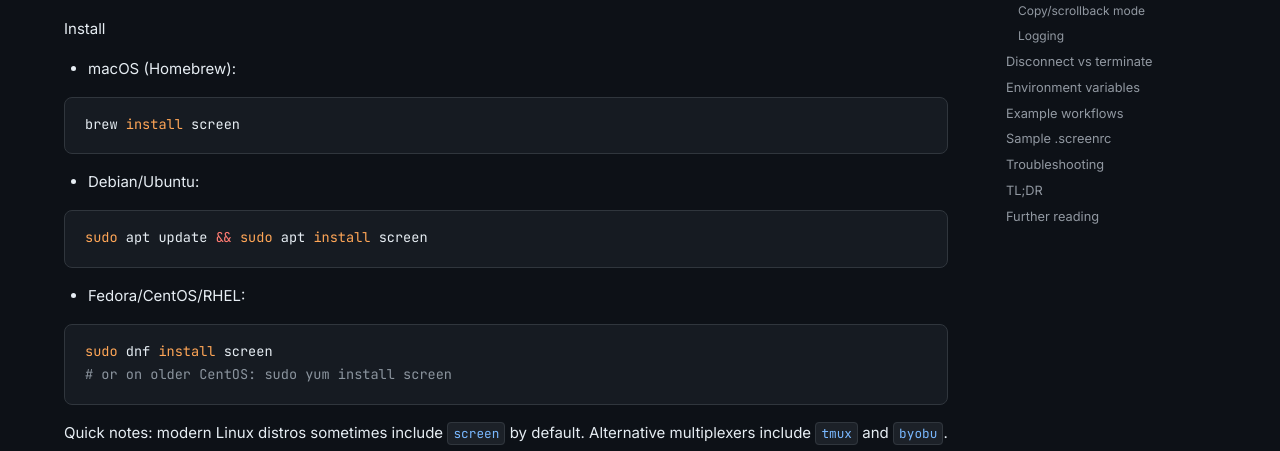
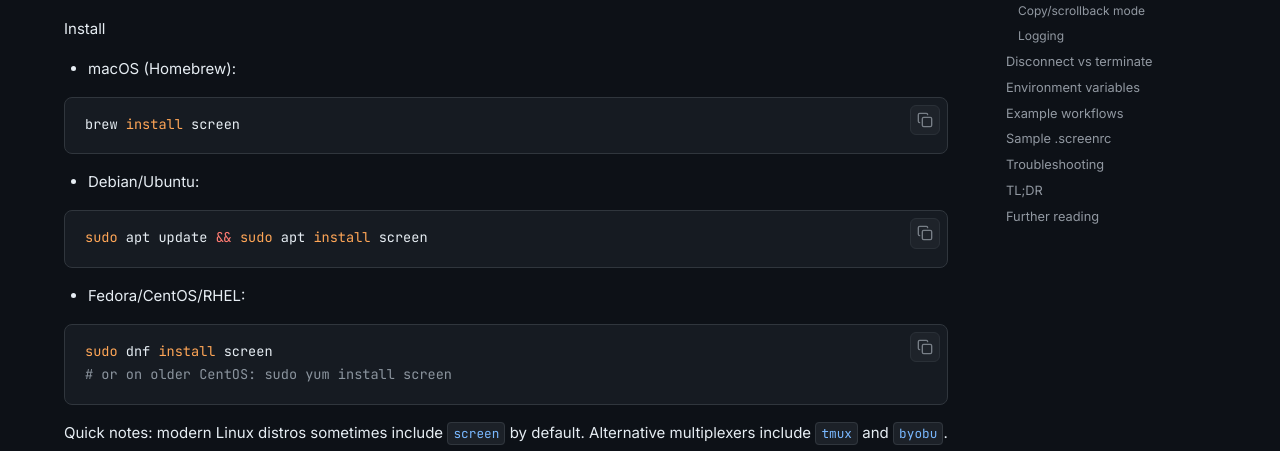
Before and after one commit to ashababnoor/cheatsheets, a Jekyll site: the page built from _cheatsheets/screen-command.md, in a window 1280 px wide. Shown: the part 328-779 px from the top of the page. Built offline with Jekyll 4.4.1, drawn with Linux system fonts in a browser that asks for light colours.

Commit message:
feat: add copy buttons and line numbers to code blocks
- Copy button in the top-right of every code block except Mermaid
  diagrams: shown on hover/focus, always visible on touch, copies the
  code only and confirms with a checkmark
- Line numbers on programming-language blocks (python, js, css, sql,
  html, bash) with 6+ non-empty lines, in a sticky gutter that stays in
  place when wide blocks scroll sideways
- Scope block styles to div.highlighter-rouge, since Jekyll also puts
  that class on inline code

Co-Authored-By: Claude Sonnet 5.5 <noreply@anthropic.com>

```diff
--- a/_layouts/default.html
+++ b/_layouts/default.html
@@ -104,6 +104,72 @@
       headings.forEach(function(h) { observer.observe(h); });
     })();
   </script>
+  <script>
+    // Code blocks: line numbers on longer programming-language blocks, copy button on all.
+    (function() {
+      var LINE_NUMBER_LANGS = ['python', 'js', 'javascript', 'css', 'sql', 'html', 'bash', 'sh'];
+      var LINE_NUMBER_MIN_LINES = 4;
+      var COPY_ICON = '<svg viewBox="0 0 24 24" fill="none" stroke="currentColor" stroke-width="2" stroke-linecap="round" stroke-linejoin="round" aria-hidden="true"><rect width="14" height="14" x="8" y="8" rx="2"/><path d="M4 16c-1.1 0-2-.9-2-2V4c0-1.1.9-2 2-2h10c1.1 0 2 .9 2 2"/></svg>';
+      var CHECK_ICON = '<svg viewBox="0 0 24 24" fill="none" stroke="currentColor" stroke-width="2" stroke-linecap="round" stroke-linejoin="round" aria-hidden="true"><path d="M20 6 9 17l-5-5"/></svg>';
+
+      function copyText(text) {
+        if (navigator.clipboard && window.isSecureContext) return navigator.clipboard.writeText(text);
+        return new Promise(function(resolve, reject) {
+          var ta = document.createElement('textarea');
+          ta.value = text;
+          ta.setAttribute('readonly', '');
+          ta.style.cssText = 'position:fixed;top:0;left:0;opacity:0';
+          document.body.appendChild(ta);
+          ta.select();
+          try { document.execCommand('copy') ? resolve() : reject(); } catch (e) { reject(e); }
+          document.body.removeChild(ta);
+        });
+      }
+
+      document.querySelectorAll('.page-content div.highlighter-rouge').forEach(function(block) {
+        var match = block.className.match(/language-(\S+)/);
+        var lang = match ? match[1] : '';
+        if (lang === 'mermaid') return;
+        var pre = block.querySelector('pre');
+        var code = pre && pre.querySelector('code');
+        if (!code) return;
+
+        var text = code.textContent.replace(/\n$/, '');
+        var lines = text.split('\n');
+        var contentLines = lines.filter(function(l) { return l.trim() !== ''; }).length;
+
+        if (LINE_NUMBER_LANGS.indexOf(lang) !== -1 && contentLines >= LINE_NUMBER_MIN_LINES) {
+          var gutter = document.createElement('span');
+          gutter.className = 'line-numbers';
+          gutter.setAttribute('aria-hidden', 'true');
+          gutter.textContent = lines.map(function(_, i) { return i + 1; }).join('\n');
+          pre.insertBefore(gutter, code);
+          pre.classList.add('has-line-numbers');
+        }
+
+        var btn = document.createElement('button');
+        btn.type = 'button';
+        btn.className = 'copy-btn';
+        btn.setAttribute('aria-label', 'Copy code');
+        btn.innerHTML = COPY_ICON;
+        var timer;
+        btn.addEventListener('click', function() {
+          copyText(text).then(function() {
+            btn.innerHTML = CHECK_ICON;
+            btn.classList.add('copied');
+            btn.setAttribute('aria-label', 'Copied');
+            clearTimeout(timer);
+            timer = setTimeout(function() {
+              btn.innerHTML = COPY_ICON;
+              btn.classList.remove('copied');
+              btn.setAttribute('aria-label', 'Copy code');
+            }, 1500);
+          }, function() {});
+        });
+        block.appendChild(btn);
+      });
+    })();
+  </script>
   {% endunless %}
   <script>
     (function() {
--- a/assets/css/style.css
+++ b/assets/css/style.css
@@ -345,6 +345,96 @@ a:hover {
   color: var(--text-primary);
 }
 
+/* ----- Code block extras: copy button + line numbers ----- */
+.page-content div.highlighter-rouge {
+  position: relative;
+}
+
+/* Keep the first line clear of the copy button */
+.page-content div.highlighter-rouge pre {
+  padding-right: 3rem;
+}
+
+.copy-btn {
+  position: absolute;
+  top: 0.5rem;
+  right: 0.5rem;
+  display: inline-flex;
+  align-items: center;
+  justify-content: center;
+  width: 1.9rem;
+  height: 1.9rem;
+  padding: 0;
+  background: var(--bg-tertiary);
+  border: 1px solid var(--border);
+  border-radius: 6px;
+  color: var(--text-secondary);
+  cursor: pointer;
+  opacity: 0;
+  transition: opacity 0.15s ease, color 0.15s ease, border-color 0.15s ease;
+}
+
+.copy-btn svg {
+  width: 1rem;
+  height: 1rem;
+}
+
+div.highlighter-rouge:hover .copy-btn,
+.copy-btn:focus-visible,
+.copy-btn.copied {
+  opacity: 1;
+}
+
+.copy-btn:hover {
+  color: var(--accent);
+  border-color: var(--accent);
+}
+
+.copy-btn.copied {
+  color: var(--green);
+  border-color: var(--green);
+}
+
+.copy-btn:focus-visible {
+  outline: 2px solid var(--accent);
+  outline-offset: 2px;
+}
+
+/* No hover on touch devices, so keep the button visible there */
+@media (hover: none) {
+  .copy-btn {
+    opacity: 0.8;
+  }
+}
+
+/* Line numbers: a sticky gutter so it stays put when a wide block scrolls sideways */
+.page-content pre.has-line-numbers {
+  padding-left: 0;
+  white-space: pre;
+}
+
+.page-content pre.has-line-numbers code {
+  display: inline-block;
+  vertical-align: top;
+}
+
+.line-numbers {
+  display: inline-block;
+  vertical-align: top;
+  position: sticky;
+  left: 0;
+  margin-right: 1rem;
+  padding: 0 0.9rem 0 1rem;
+  background: var(--bg-secondary);
+  border-right: 1px solid var(--border);
+  color: var(--text-muted);
+  font-family: var(--font-mono);
+  font-size: 0.85rem;
+  text-align: right;
+  user-select: none;
+  -webkit-user-select: none;
+}
+
 /* ===== Tables ===== */
 .page-content table {
   width: 100%;
```
